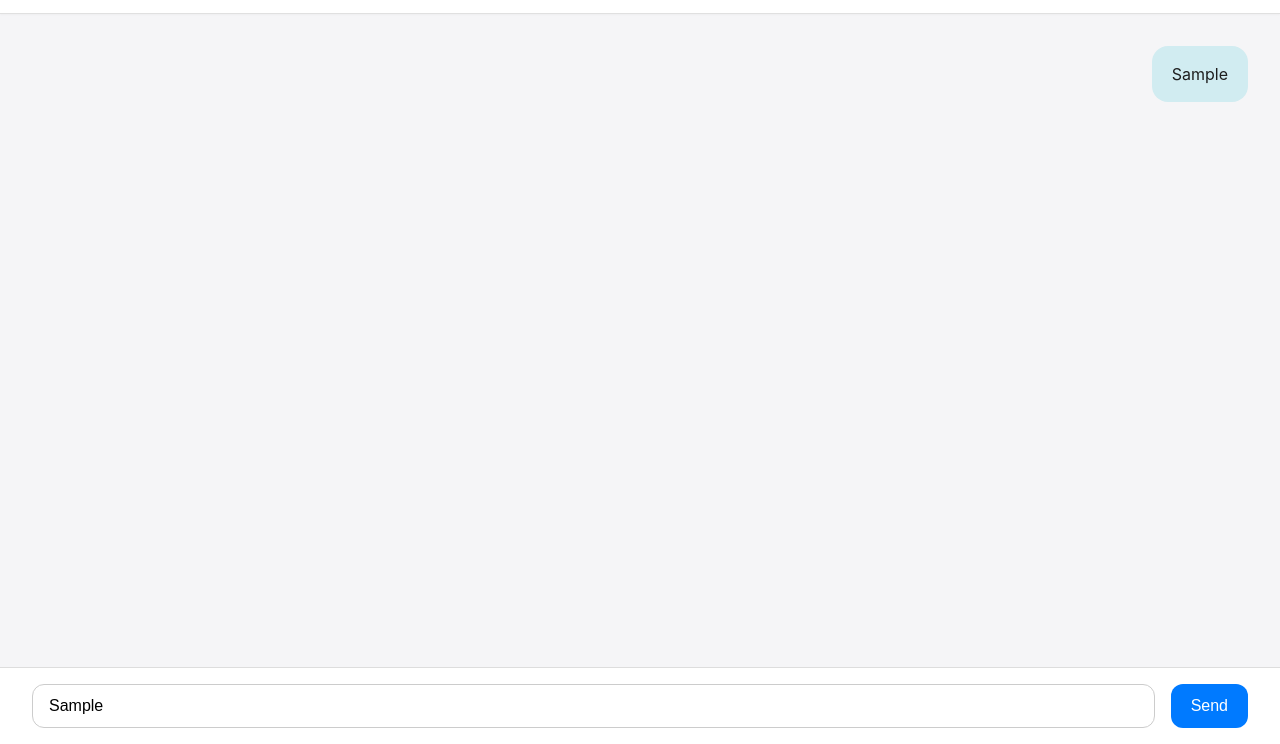
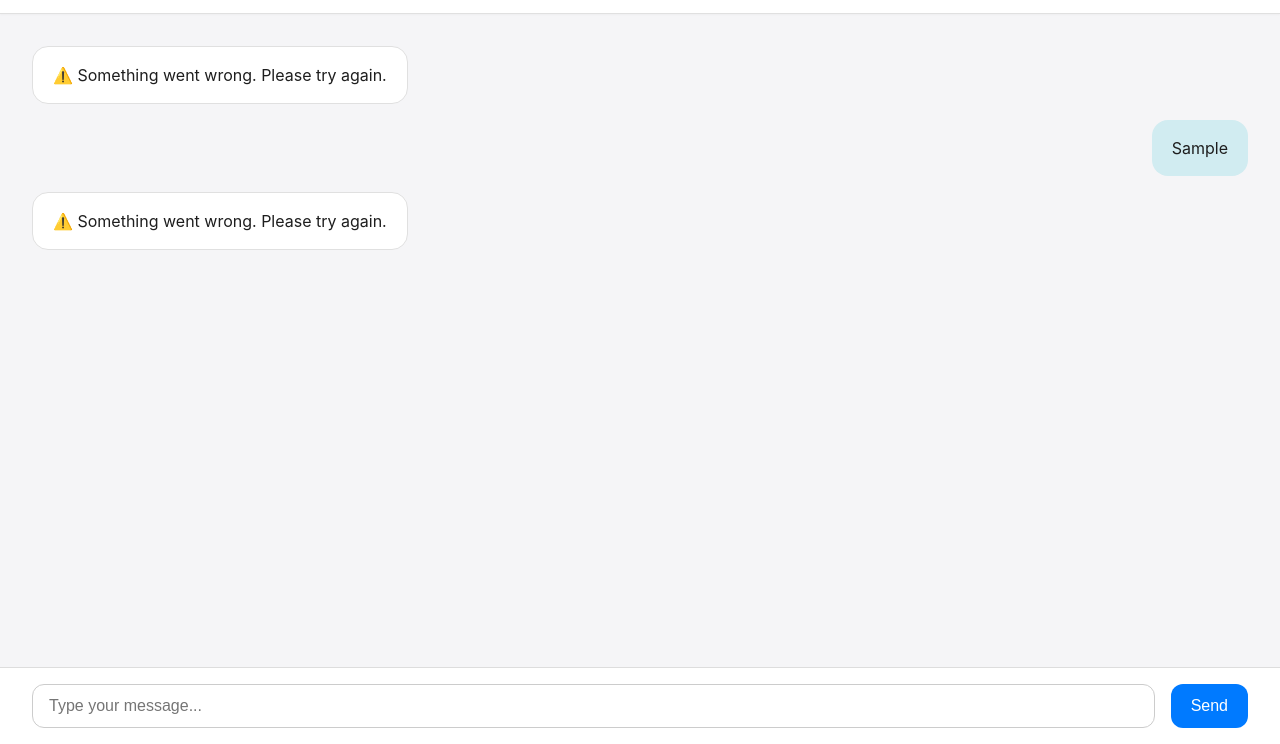
Before and after one commit to bquast/hero-quest-guide, a plain HTML site: page index.html in a window 1280 px wide. Both pictures are taken after typing "Sample" into the empty fields and a click on the button "Send". Shown: the part 56-800 px from the top of the page. Drawn offline with Linux system fonts and the light colour scheme; no server answers.

Commit message:
typewriter fix if no response

```diff
--- a/index.html
+++ b/index.html
@@ -109,6 +109,7 @@
     const emailButton = document.getElementById('email-button');
 
     const history = [];
+    let memory = {};
 
     function appendBubble(text, type) {
       const div = document.createElement("div");
@@ -116,6 +117,8 @@
       div.textContent = "";
       chat.appendChild(div);
       chat.scrollTop = chat.scrollHeight;
+
+      if (!text) text = "⚠️ Something went wrong.";
 
       let i = 0;
       const interval = setInterval(() => {
@@ -131,18 +134,23 @@
         history.push({ role: "user", content: message });
       }
 
+      try {
         const res = await fetch('/api/chat', {
           method: 'POST',
           headers: { 'Content-Type': 'application/json' },
-        body: JSON.stringify({ history })
+          body: JSON.stringify({ history, memory })
         });
 
         const data = await res.json();
         const botReply = data.reply;
+        memory = data.memory || memory;
         appendBubble(botReply, "bot");
         history.push({ role: "assistant", content: botReply });
-
         localStorage.setItem("hqg-history", JSON.stringify(history));
+        localStorage.setItem("hqg-memory", JSON.stringify(memory));
+      } catch (err) {
+        appendBubble("⚠️ Something went wrong. Please try again.", "bot");
+      }
     }
 
     form.onsubmit = async (e) => {
@@ -156,13 +164,18 @@
 
     window.onload = async () => {
       const saved = localStorage.getItem("hqg-history");
+      const savedMemory = localStorage.getItem("hqg-memory");
       if (saved) {
         const parsed = JSON.parse(saved);
         parsed.forEach(msg => {
           appendBubble(msg.content, msg.role === "user" ? "user" : "bot");
           history.push(msg);
         });
-      } else {
+      }
+      if (savedMemory) {
+        memory = JSON.parse(savedMemory);
+      }
+      if (!saved) {
         await sendAndRender("");
       }
     };
```
Lines whose indentation alone changed are shown as unchanged.
